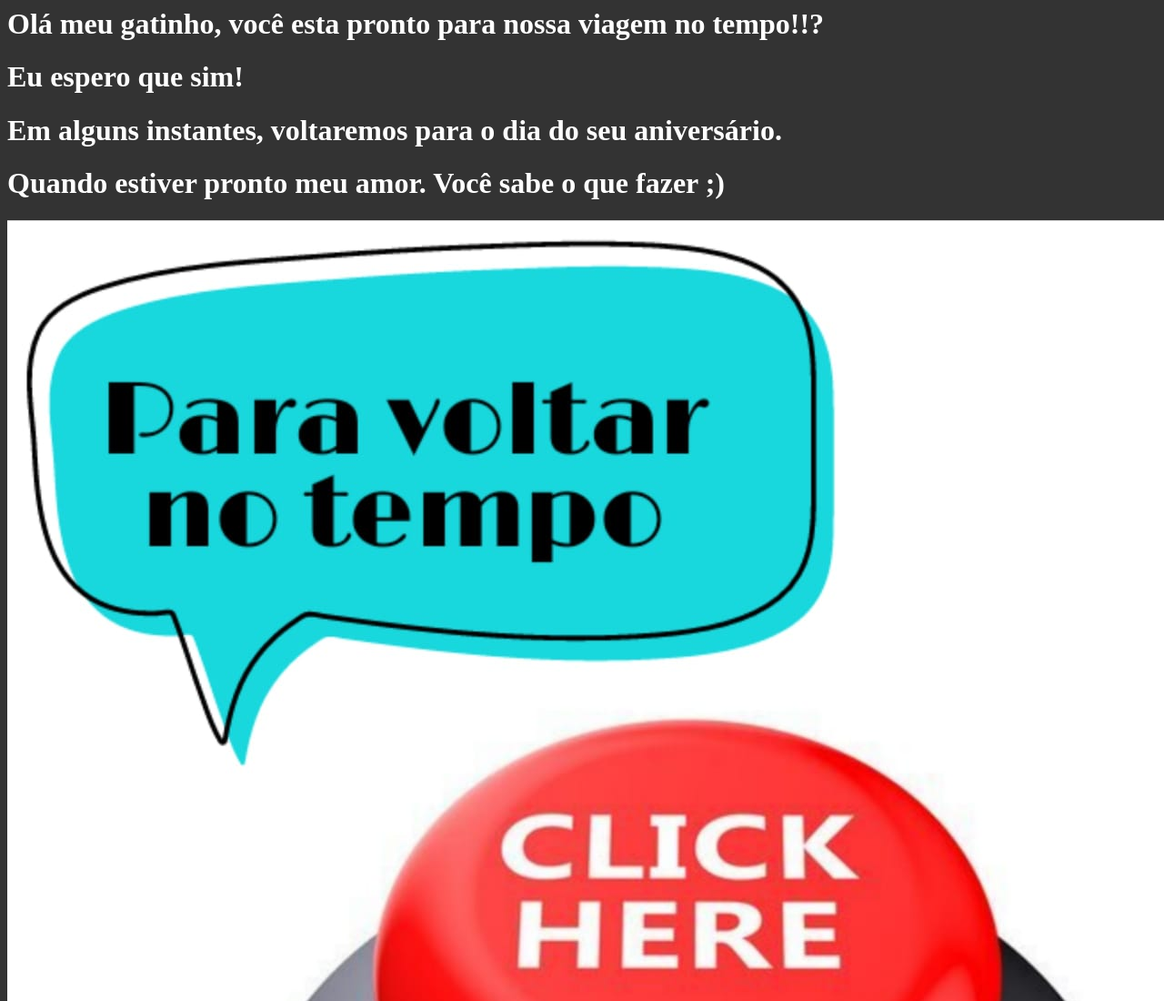
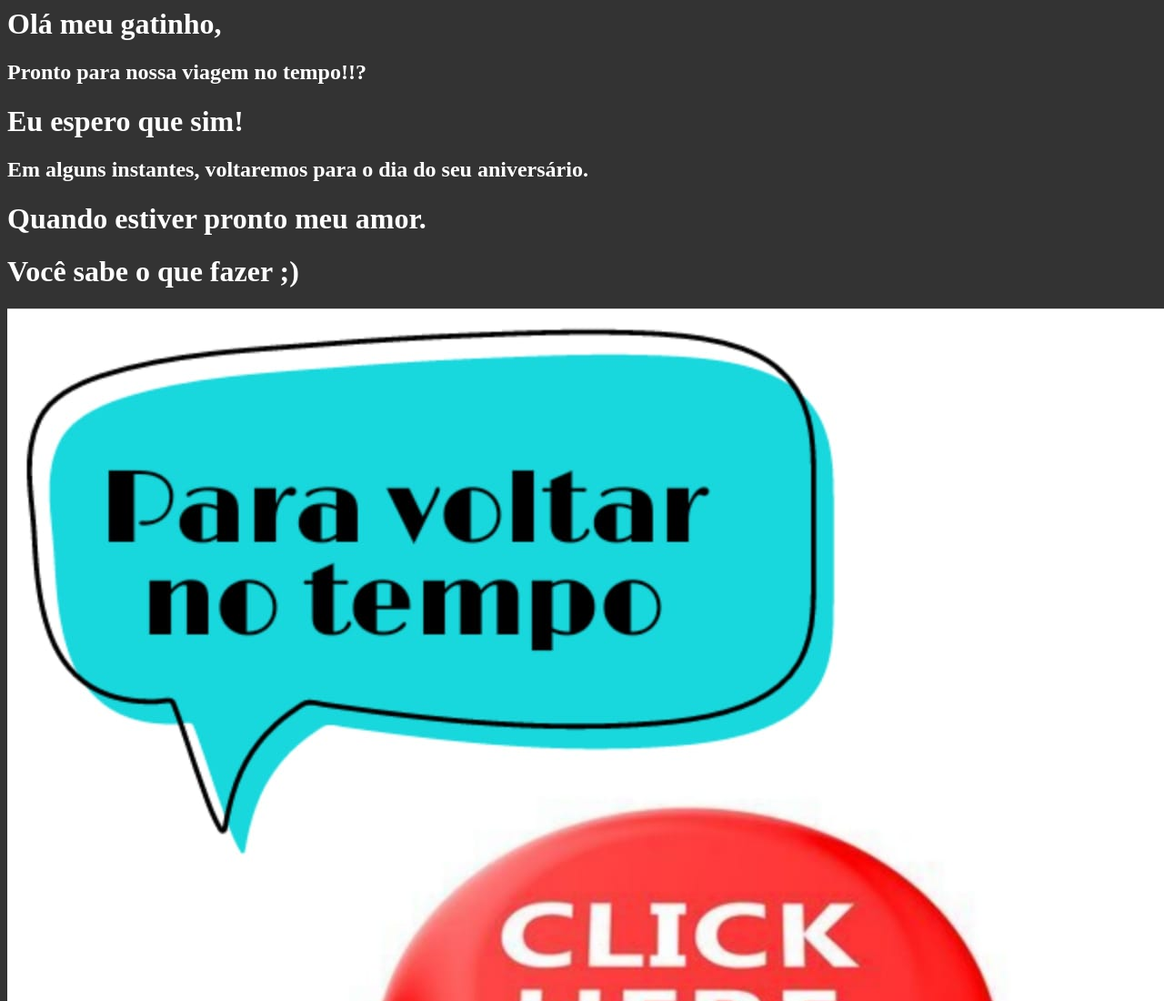
Before and after one commit to KevinCostta/KevinCostta.github.io, a plain HTML site: page index.html in a window 1280 px wide. Shown: the top 1100 px of the page at 91% size. Drawn offline with Linux system fonts and the light colour scheme.

Commit message:
Update index.html

```diff
--- a/index.html
+++ b/index.html
@@ -11,14 +11,12 @@
 	</head>
 
 	<body>
-    <h1>Olá meu gatinho, você esta pronto para nossa viagem no tempo!!?<h1/>
-
-    <h1>Eu espero que sim!</h1>
-
-    <h1>Em alguns instantes, voltaremos para o dia do seu aniversário.</h1>
-
-    <h1>Quando estiver pronto meu amor. Você sabe o que fazer ;)</h1>
-
+        <h1>Olá meu gatinho,</h1>
+        <h2>Pronto para nossa viagem no tempo!!?<h2/>
+        <h1>Eu espero que sim!</h1>
+        <h2>Em alguns instantes, voltaremos para o dia do seu aniversário.</h2>
+        <h1>Quando estiver pronto meu amor.</h1>
+        <h1>Você sabe o que fazer ;)</h1>
 
       <a href="https://kevincostta.github.io/cartao">
 	  	<img src="/static/botao.jpeg" alt=”cartao” align=”middle”/>
```
